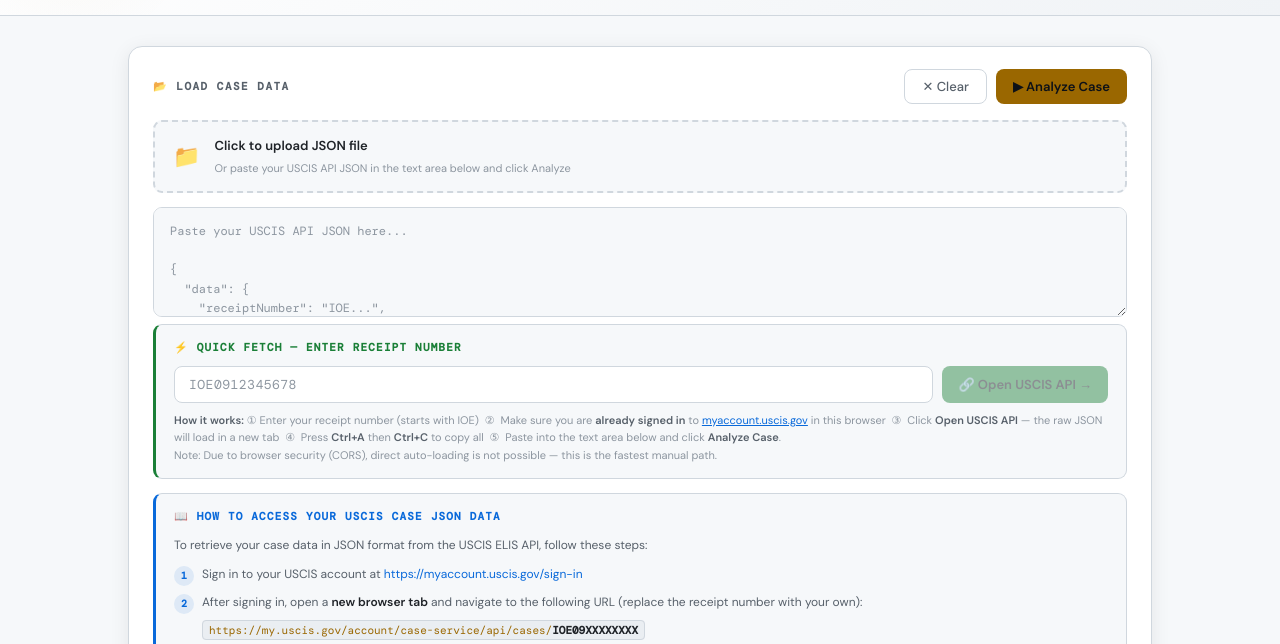
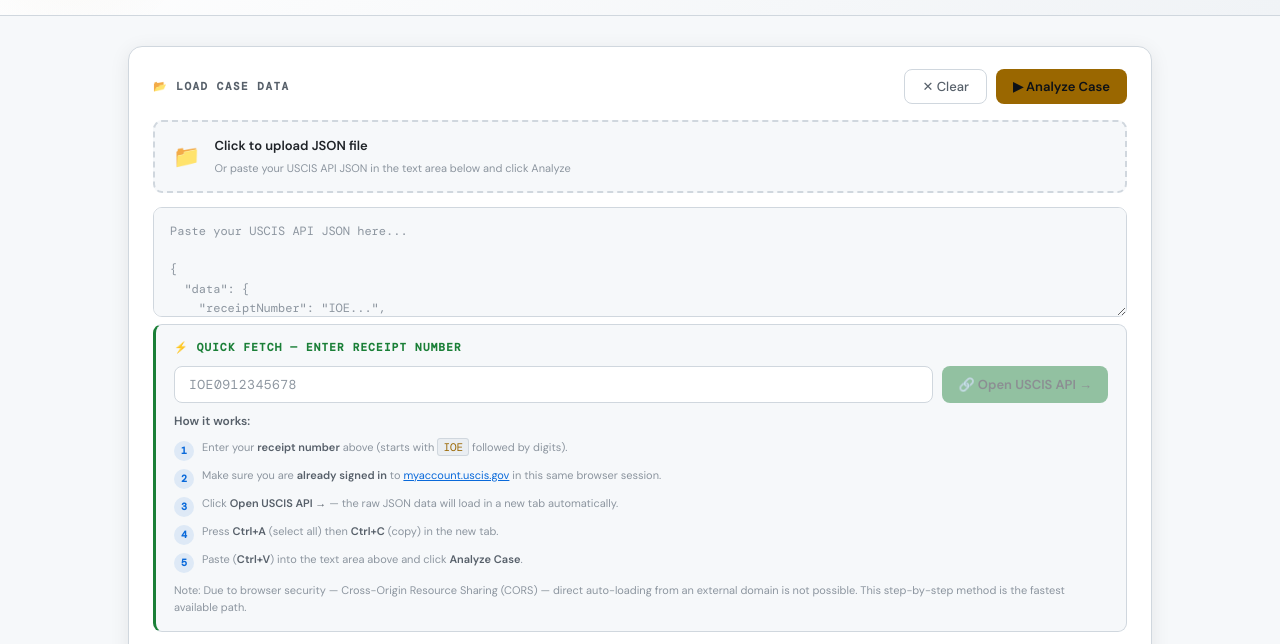
Before and after one commit to uscis-tracker/uscis-tracker.github.io, a plain HTML site: page index.html in a window 1280 px wide. Shown: the part 147-791 px from the top of the page. Drawn offline with nearby package versions, Linux system fonts and the light colour scheme.

Commit message:
Add files via upload

```diff
--- a/index.html
+++ b/index.html
@@ -518,14 +518,16 @@
       text-decoration: underline;
     }
 
-    .api-guide-body .api-step {
+    .api-guide-body .api-step,
+    .qf-panel .api-step {
       display: flex;
       align-items: flex-start;
       gap: 8px;
       margin: 6px 0;
     }
 
-    .api-guide-body .step-num {
+    .api-guide-body .step-num,
+    .qf-panel .step-num {
       background: var(--blue-dim);
       color: var(--blue);
       font-family: 'DM Mono', monospace;
@@ -1530,15 +1532,30 @@
         </div>
         <div class="qf-url-display" id="qfUrlDisplay"></div>
         <div class="qf-hint">
-          <strong>How it works:</strong>
-          ① Enter your receipt number (starts with IOE) &nbsp;②&nbsp;
-          Make sure you are <strong>already signed in</strong> to
-          <a href="https://myaccount.uscis.gov/sign-in" target="_blank" rel="noopener noreferrer" style="color:var(--blue)">myaccount.uscis.gov</a>
-          in this browser &nbsp;③&nbsp;
-          Click <strong>Open USCIS API</strong> — the raw JSON will load in a new tab &nbsp;④&nbsp;
-          Press <strong>Ctrl+A</strong> then <strong>Ctrl+C</strong> to copy all &nbsp;⑤&nbsp;
-          Paste into the text area below and click <strong>Analyze Case</strong>.
-          <br>Note: Due to browser security (CORS), direct auto-loading is not possible — this is the fastest manual path.
+          <strong style="font-size:12px;color:var(--text-muted);display:block;margin-bottom:8px">How it works:</strong>
+          <div class="api-step">
+            <span class="step-num">1</span>
+            <span>Enter your <strong>receipt number</strong> above (starts with <code style="background:var(--surface2);border:1px solid var(--border);padding:1px 5px;border-radius:3px;font-family:'DM Mono',monospace;font-size:11px;color:var(--gold)">IOE</code> followed by digits).</span>
+          </div>
+          <div class="api-step">
+            <span class="step-num">2</span>
+            <span>Make sure you are <strong>already signed in</strong> to <a href="https://myaccount.uscis.gov/sign-in" target="_blank" rel="noopener noreferrer" style="color:var(--blue)">myaccount.uscis.gov</a> in this same browser session.</span>
+          </div>
+          <div class="api-step">
+            <span class="step-num">3</span>
+            <span>Click <strong>Open USCIS API →</strong> — the raw JSON data will load in a new tab automatically.</span>
+          </div>
+          <div class="api-step">
+            <span class="step-num">4</span>
+            <span>Press <strong>Ctrl+A</strong> (select all) then <strong>Ctrl+C</strong> (copy) in the new tab.</span>
+          </div>
+          <div class="api-step">
+            <span class="step-num">5</span>
+            <span>Paste (<strong>Ctrl+V</strong>) into the text area above and click <strong>Analyze Case</strong>.</span>
+          </div>
+          <p style="margin-top:9px;font-size:11px;color:var(--text-dim);line-height:1.6">
+            Note: Due to browser security — Cross-Origin Resource Sharing (CORS) — direct auto-loading from an external domain is not possible. This step-by-step method is the fastest available path.
+          </p>
         </div>
       </div>
 
```
